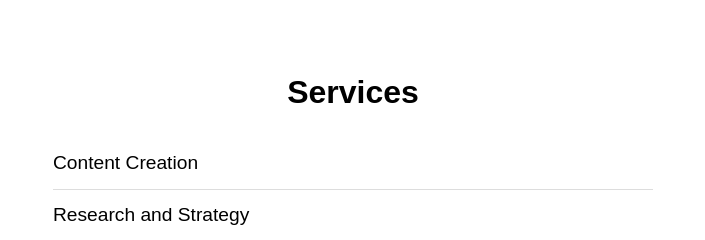
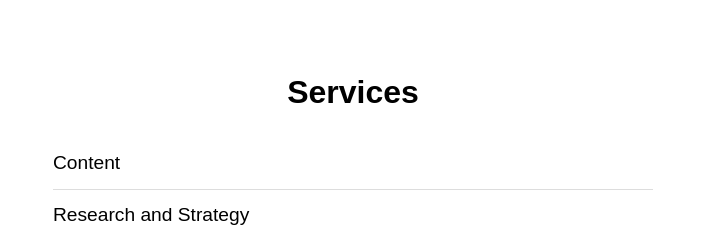
Before and after one commit to ChuckyCharles/william_site, a plain HTML site: page index.html in a window 1280 px wide. Shown: the part 940-1180 px from the top of the page, without its empty margins (287-992 px from the left). Drawn offline with Linux system fonts and the light colour scheme.

Commit message:
Update index.html

```diff
--- a/index.html
+++ b/index.html
@@ -46,7 +46,7 @@
     <section id="services" class="services-section">
         <h2>Services</h2>
         <ul>
-            <li>Content Creation</li>
+            <li>Content </li>
             <li>Research and Strategy</li>
             <li>Collaboration and Editing</li>
         </ul>
```
